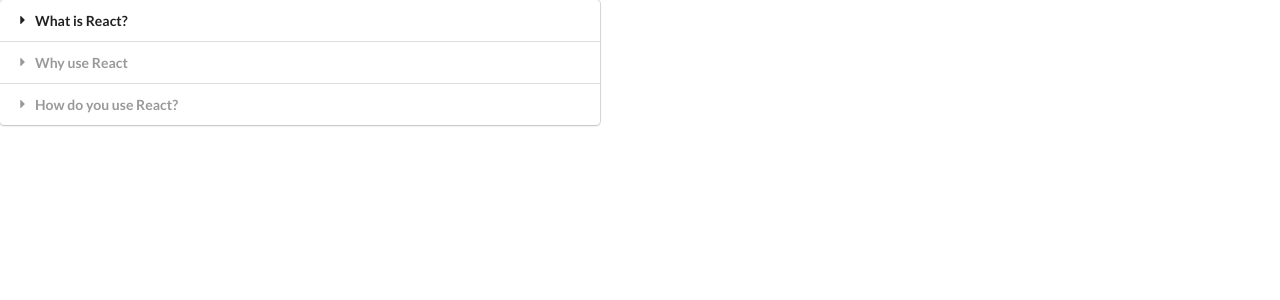
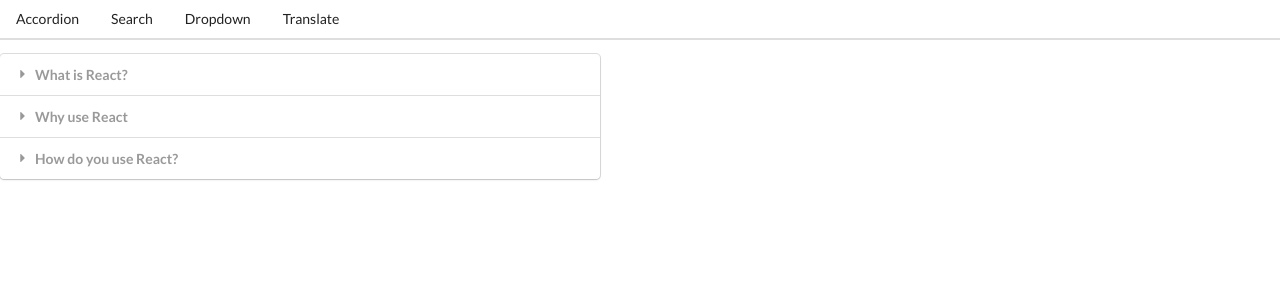
Before and after one commit to MPelyhes/widget, a React (Create React App) app: page / in a window 1280 px wide. Shown: the top 300 px of the page. Built offline with nearby package versions, Linux system fonts and the light colour scheme; the HTML template or start-up script is replaced by a standard one.

Commit message:
update route

```diff
--- a/src/App.js
+++ b/src/App.js
@@ -4,6 +4,7 @@
 import Dropdown from './components/Dropdown'
 import Translate from './components/Translate';
 import Route from './components/Route';
+import Header from './components/Header';
 
 const items = [
   {
@@ -35,35 +36,12 @@
   }
 ];
 
-const showAccordion = () => {
-  if(window.location.pathname === '/') {
-    return <Accordion items={items} />
-  }
-};
-
-const showList = () => {
-  if(window.location.pathname === '/list') {
-    return <Search />
-  }
-}
-
-const showDropdown = () => {
-  if(window.location.pathname === '/dropdown') {
-    return <Dropdown options={options} />
-  }
-}
-
-const showTranslate = () => {
-  if(window.location.pathname === '/translate') {
-    return <Translate />
-  }
-}
-
 export default function App() {
   const [selected, setSelected] = useState(options[0]);
 
   return (
     <div>
+      <Header />
       <Route path="/">
         <Accordion items={items} />
       </Route>
--- /dev/null
+++ b/src/components/Header.js
@@ -0,0 +1,15 @@
+import React from 'react';
+import Link from './Link'
+
+const Header = () => {
+  return (
+    <div className="ui secondary pointing menu">
+      <Link href="/" className="item">Accordion</Link>
+      <Link href="/list" className="item">Search</Link>
+      <Link href="/dropdown" className="item">Dropdown</Link>
+      <Link href="/translate" className="item">Translate</Link>
+    </div>
+  );
+};
+
+export default Header;
--- /dev/null
+++ b/src/components/Link.js
@@ -0,0 +1,19 @@
+import React from 'react';
+
+const Link = ({ className, href, children }) => {
+  const onClick = (event) => {
+    if(event.metaKey || event.ctrlKey){
+      return;
+    }
+
+    event.preventDefault();
+    window.history.pushState({}, '', href);
+
+    const navEvent = new PopStateEvent('popstate');
+    window.dispatchEvent(navEvent);
+  };
+
+  return <a onClick={onClick} className={className} href={href}>{children}</a>
+}
+
+export default Link;
--- a/src/components/Route.js
+++ b/src/components/Route.js
@@ -1,5 +1,21 @@
+import { useState, useEffect } from 'react';
+
 const Route = ({ path, children }) => {
-  return window.location.pathname === path
+  const [currentPath, setCurrentPath] = useState(window.location.pathname);
+
+  useEffect(() => {
+    const onLocationChange = () => {
+      setCurrentPath(window.location.pathname);
+    }
+
+    window.addEventListener('popstate', onLocationChange);
+
+    return () => {
+      window.removeEventListener('popstate', onLocationChange);
+    }
+  }, [])
+
+  return currentPath === path
   ? children
   : null;
 };
```
